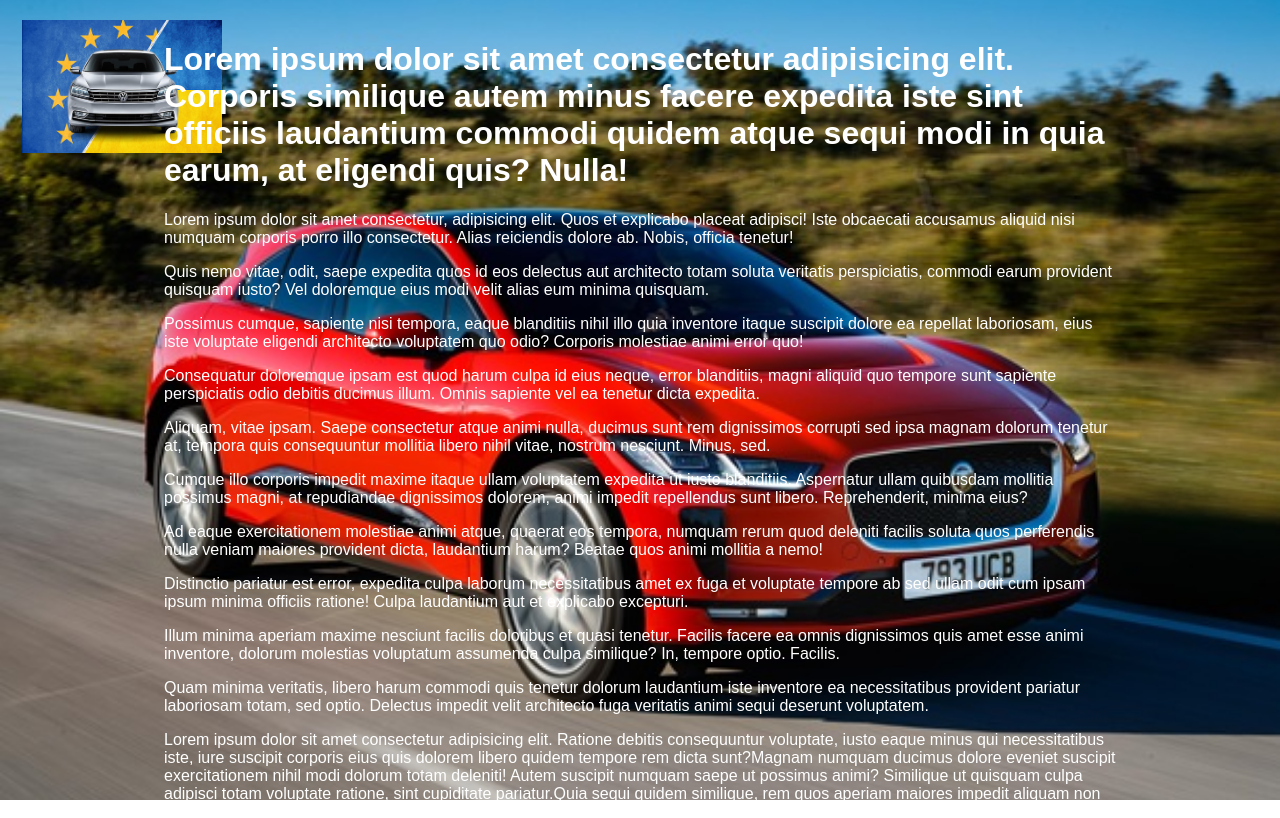
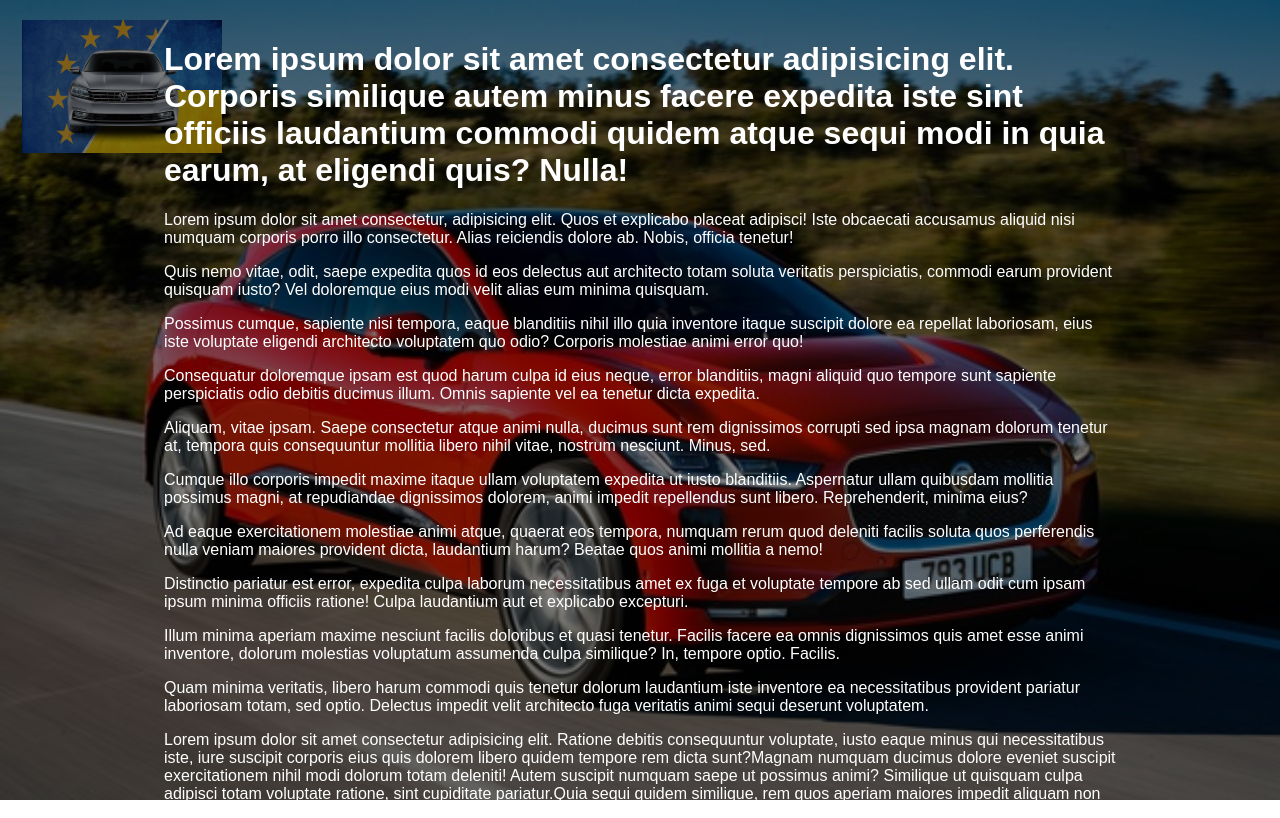
Before and after one commit to Alexey8288/lesson8_3_-full_background, a plain HTML site: page index.html in a window 1280 px wide. Shown: the top 818 px of the page. Drawn offline with Linux system fonts and the light colour scheme.

Commit message:
bg-overlay

```diff
--- a/css/style.css
+++ b/css/style.css
@@ -41,6 +41,16 @@ background-color: red;
     z-index: -1;
 }
 
+.bg-overlay {
+    position: fixed;
+    /* !полностью заменяет left 0, right 0, top 0, bottom 0 */
+    inset: 0;
+
+    z-index: -1;
+    background-color: black;
+    /* !степень просвечивания */
+    opacity: 0.5;
+}
 
 .container {
     /* максимальная ширина */
--- a/index.html
+++ b/index.html
@@ -10,8 +10,12 @@
 </head>
 
 <body>
+    <!-- !блок заднего фона -->
+    <!-- !к body лучше не задавать задний фон -->
 
     <div class="bg-primary"></div>
+<!-- !наложение, затемнение перед фоном, за текстом -->
+    <div class="bg-overlay"></div>
 
     <div class="container">
         <h1>Lorem ipsum dolor sit amet consectetur adipisicing elit. Corporis similique autem minus facere expedita iste
```
Lines whose indentation alone changed are shown as unchanged.
